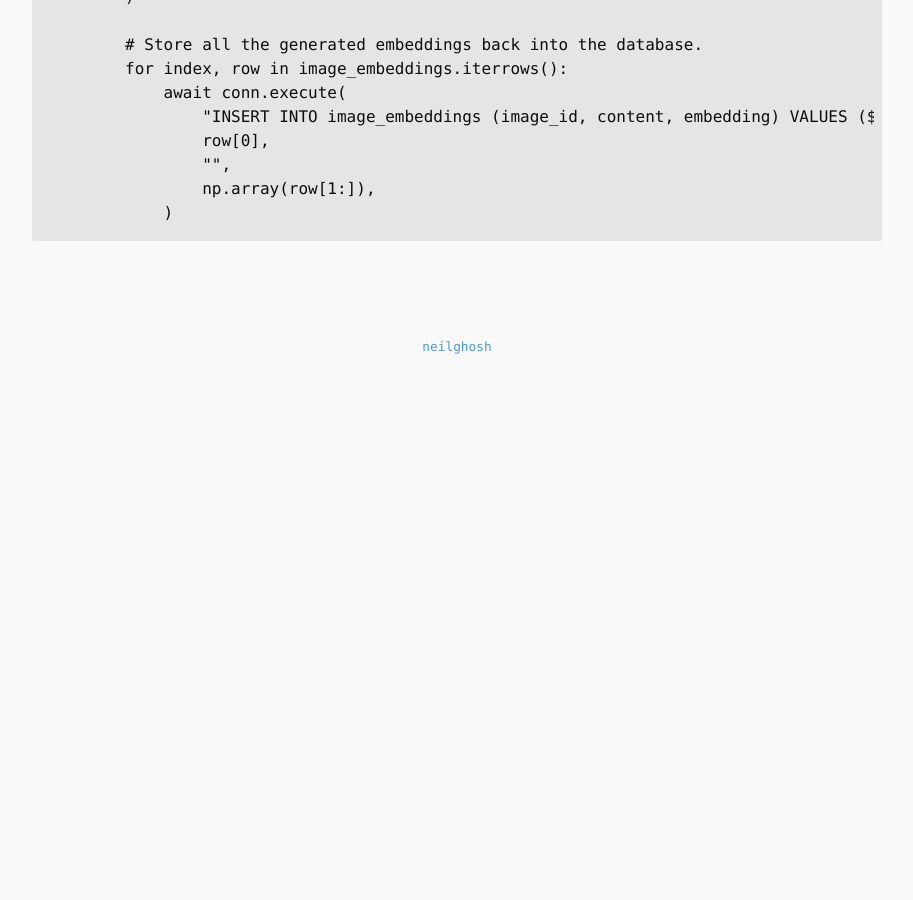
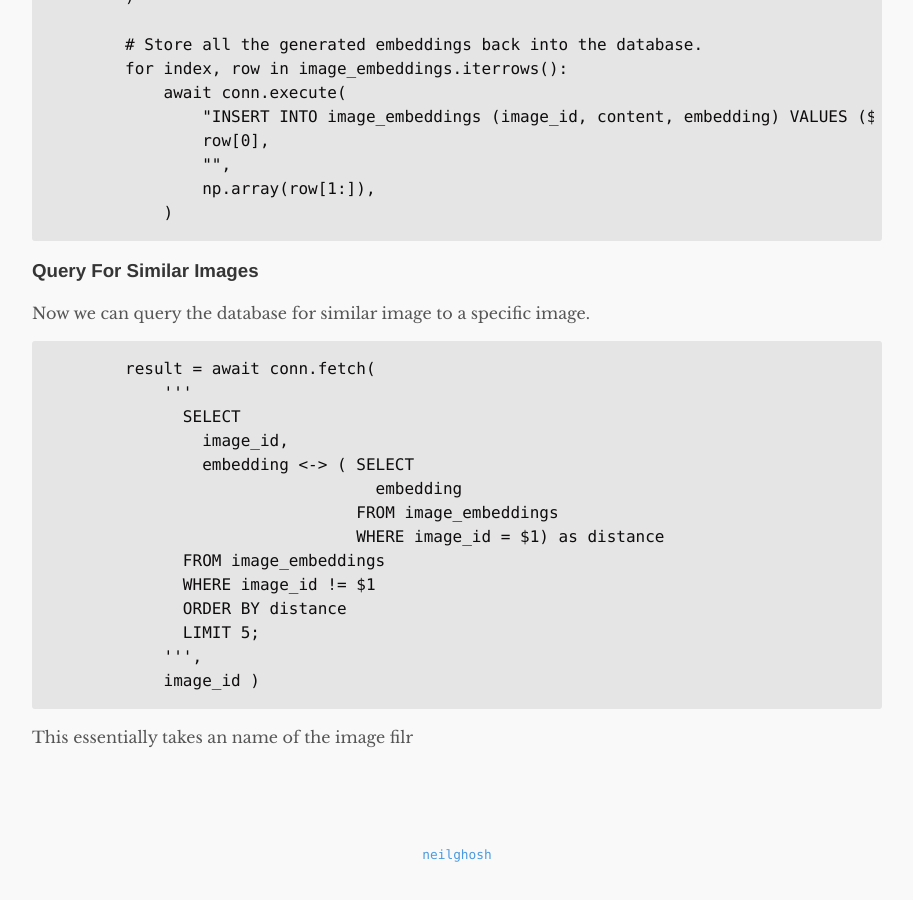
Before and after one commit to neilghosh/neilghosh.github.io, a Jekyll site: the page built from _posts/2023/2023-12-02-embeddings-prediction-using-vertext-ai-and-vector-database.md.md, in a window 1280 px wide and 900 px high, scrolled down 4577 px. Shown: the whole window, without its empty margins (183-1096 px from the left). Built offline with Jekyll 4.4.1, drawn with Linux system fonts in a browser that asks for light colours; before the commit the page ends 4982 px from its top, so only the background shows below that.

Commit message:
_posts/2023/2023-12-02-embeddings-prediction-using-vertext-ai-and-vector-database.md.md updated from https://stackedit.io/

````diff
--- a/_posts/2023/2023-12-02-embeddings-prediction-using-vertext-ai-and-vector-database.md.md
+++ b/_posts/2023/2023-12-02-embeddings-prediction-using-vertext-ai-and-vector-database.md.md
@@ -158,9 +158,26 @@ We will create a small instance of Cloud SQL and  install the pg-vector extensio
                 np.array(row[1:]),
             )
 ```
-
-
+### Query For Similar Images
+Now we can query the database for similar image to a specific image.
+```
+        result = await conn.fetch(
+            '''
+              SELECT
+                image_id,
+                embedding <-> ( SELECT
+                                  embedding
+                                FROM image_embeddings
+                                WHERE image_id = $1) as distance
+              FROM image_embeddings
+              WHERE image_id != $1
+              ORDER BY distance
+              LIMIT 5;
+            ''',
+            image_id )
+```
+This essentially takes an name of the image filr
 <!--stackedit_data:
-eyJoaXN0b3J5IjpbLTEzMTcyNDc1NzYsLTExMTI4NzI2OTUsMT
+eyJoaXN0b3J5IjpbLTE4MzM0ODIzNDIsLTExMTI4NzI2OTUsMT
 k5Mjc0OTAxNyw3NjE4MTAwMDRdfQ==
 -->
````
